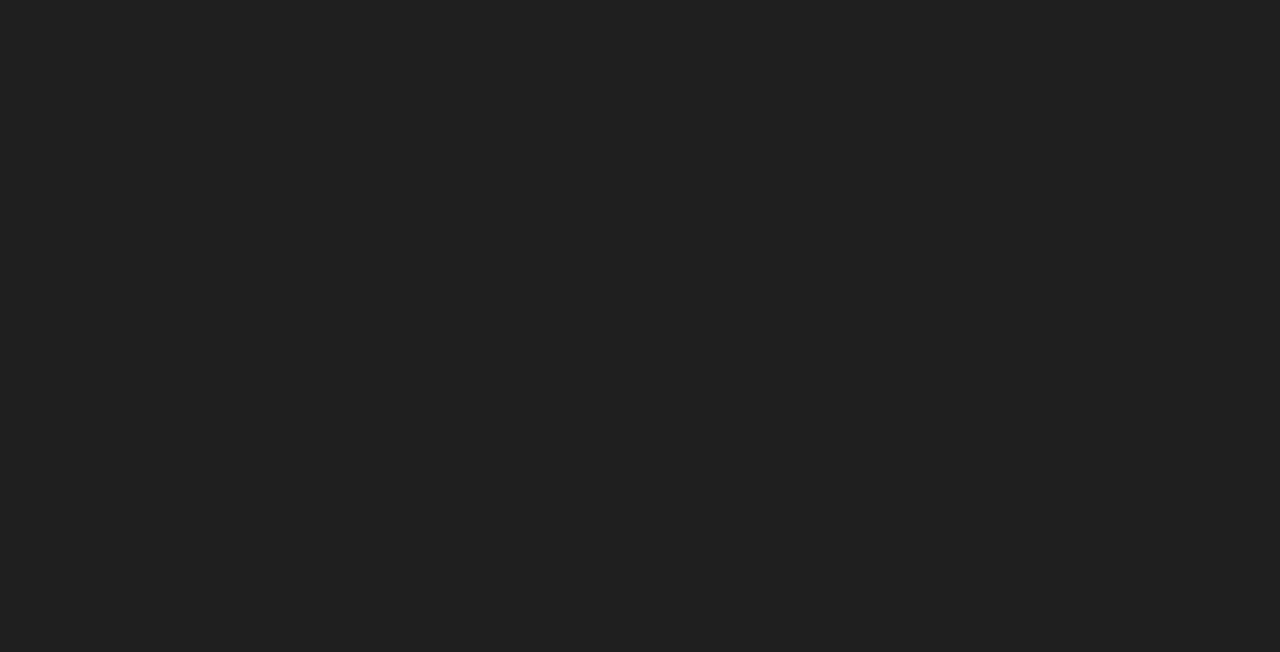
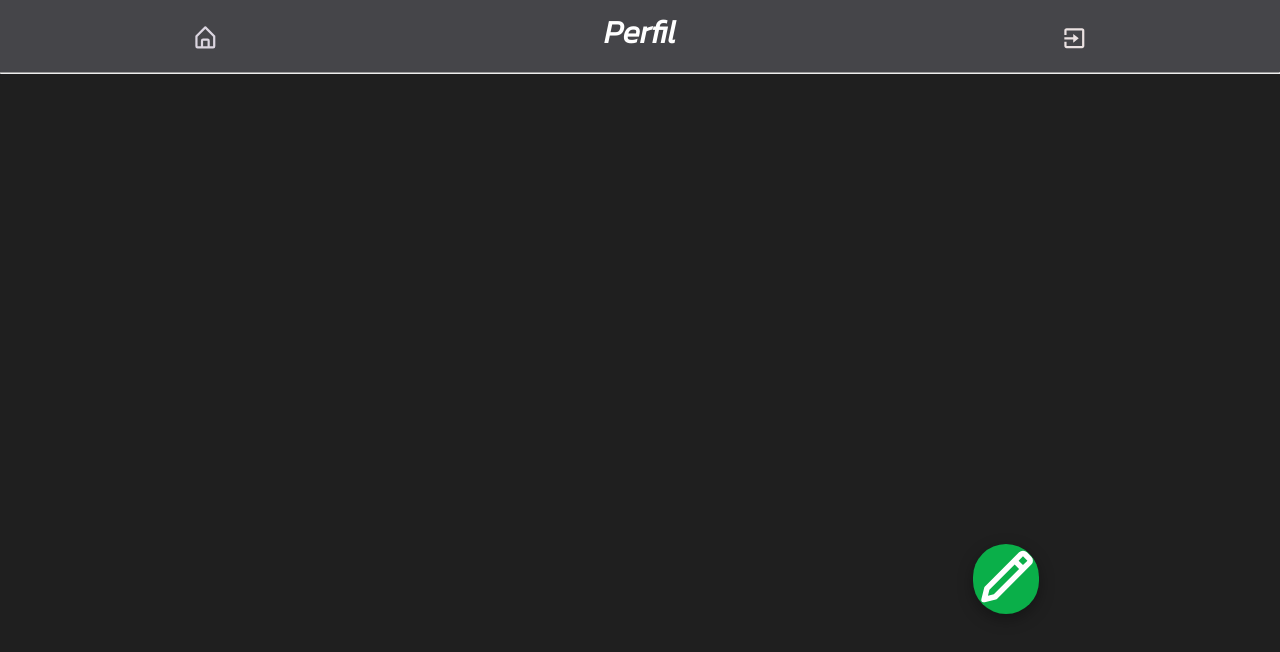
Before and after one commit to Lucky-ta/Front-End-TwitterClone, a React app in the folder twitter-clone/: page /profile in a window 1280 px wide. Before the commit this address had no page. Shown: the top 652 px of the page. Built offline with nearby package versions, Linux system fonts and the light colour scheme; the HTML template or start-up script is replaced by a standard one; a web font is replaced by a local one.

Commit message:
Initial profile page shape

```diff
--- a/twitter-clone/src/components/Header.tsx
+++ b/twitter-clone/src/components/Header.tsx
@@ -1,6 +1,7 @@
 import { BiHomeAlt, BiExit } from 'react-icons/bi';
+import { Link } from 'react-router-dom';
 
-export function Header() {
+export function Header({title}:any) {
   const redirectHomePage = () => {
     window.scrollTo({
       top: 0,
@@ -15,8 +16,10 @@ export function Header() {
   return (
     <div>
       <header className="header">
-        <button onClick={redirectHomePage} className="home-btn-header"><BiHomeAlt size="2em" /></button>
-        <h1 className="main-page-txt">Main page</h1>
+        <Link to={"/home"}>
+          <button onClick={redirectHomePage} className="home-btn-header"><BiHomeAlt size="2em" /></button>
+        </Link>
+        <h1 className="main-page-txt">{title}</h1>
         <button onClick={handlerExit} className="exit-btn-header"><BiExit size="2em" /></button>
       </header>
       <hr />
--- a/twitter-clone/src/components/OptionsBar.tsx
+++ b/twitter-clone/src/components/OptionsBar.tsx
@@ -1,4 +1,5 @@
 import { BiHomeAlt, BiSearchAlt, BiUser } from 'react-icons/bi';
+import { Link } from 'react-router-dom';
 
 export function OptionsBar() {
   const redirectHomePage = () => {
@@ -11,7 +12,9 @@ export function OptionsBar() {
     <div className="option-body-div">
       <button onClick={redirectHomePage} className="option-btn"><BiHomeAlt size="2em" /></button>
       <button className="option-btn"><BiSearchAlt size="2em" /></button>
-      <button className="option-btn"><BiUser size="2em" /></button>
+      <Link to={"/profile"}>
+        <button className="option-btn"><BiUser size="2em" /></button>
+      </Link>
     </div>
   );
 }
--- a/twitter-clone/src/css/HomePage.css
+++ b/twitter-clone/src/css/HomePage.css
@@ -1,9 +1,7 @@
-@import url('https://fonts.googleapis.com/css2?family=Kanit:ital,wght@1,300&family=Work+Sans:ital,wght@1,300&display=swap');
 
 .home-page {
     display: flex;
     flex-direction: column;
-    font-family: 'Kanit', sans-serif;
 }
 
 .header-div {
@@ -16,7 +14,7 @@
 
 .header {
     display: flex;
-    text-align: center;
+    align-items: center;
     justify-content: space-around;
 }
 
--- a/twitter-clone/src/index.css
+++ b/twitter-clone/src/index.css
@@ -1,3 +1,5 @@
+@import url('https://fonts.googleapis.com/css2?family=Kanit:ital,wght@1,300&family=Work+Sans:ital,wght@1,300&display=swap');
+
 * {
     padding: 0%;
     margin: 0%;
@@ -7,4 +9,5 @@
 body {
     background-color: #1f1f1f;
     color: #ffffff;
+    font-family: 'Kanit', sans-serif;
 }
--- a/twitter-clone/src/pages/Home.tsx
+++ b/twitter-clone/src/pages/Home.tsx
@@ -17,7 +17,7 @@ export function Home() {
   return (
     <div className="home-page">
       <div className="header-div">
-        <Header />
+        <Header title="Home page"/>
       </div>
       <div className="textBox-div">
         <TextBox />
--- /dev/null
+++ b/twitter-clone/src/pages/Profile.tsx
@@ -0,0 +1,18 @@
+import { AddTweetBtn } from "../components/AddTweetBtn";
+import { Header } from "../components/Header";
+import "../css/HomePage.css"
+
+function Profile() {
+    return(
+        <div>
+            <div className="header-div">
+                <Header title="Perfil"/>
+            </div>
+            <div className="add-tweet-btn-container">
+                <AddTweetBtn />
+            </div>
+        </div>
+    )
+}
+
+export default Profile;
--- a/twitter-clone/src/routes/Routes.tsx
+++ b/twitter-clone/src/routes/Routes.tsx
@@ -5,6 +5,7 @@ import {
 } from 'react-router-dom';
 import { Home } from '../pages/Home';
 import { NewTweet } from '../pages/NewTweet';
+import Profile from '../pages/Profile';
 import { Register } from '../pages/Register';
 import { WelcomePage } from '../pages/WelcomePage';
 
@@ -16,6 +17,7 @@ export function Router() {
         <Route path="/home" element={<Home />} />
         <Route path="/register" element={<Register />} />
         <Route path="/home/NewTweet" element={<NewTweet />} />
+        <Route path="/profile" element={<Profile />} />
       </Routes>
     </BrowserRouter>
   );
```
